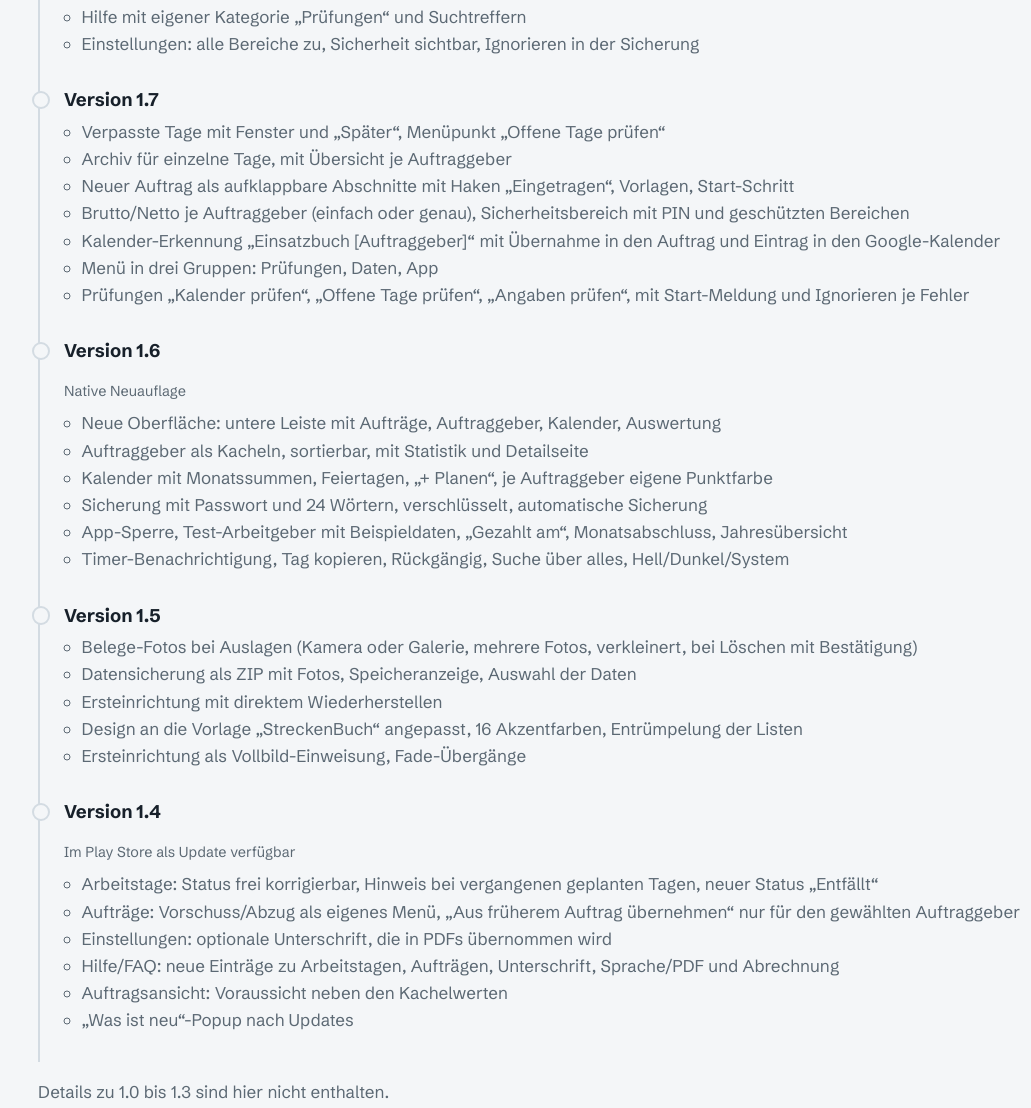
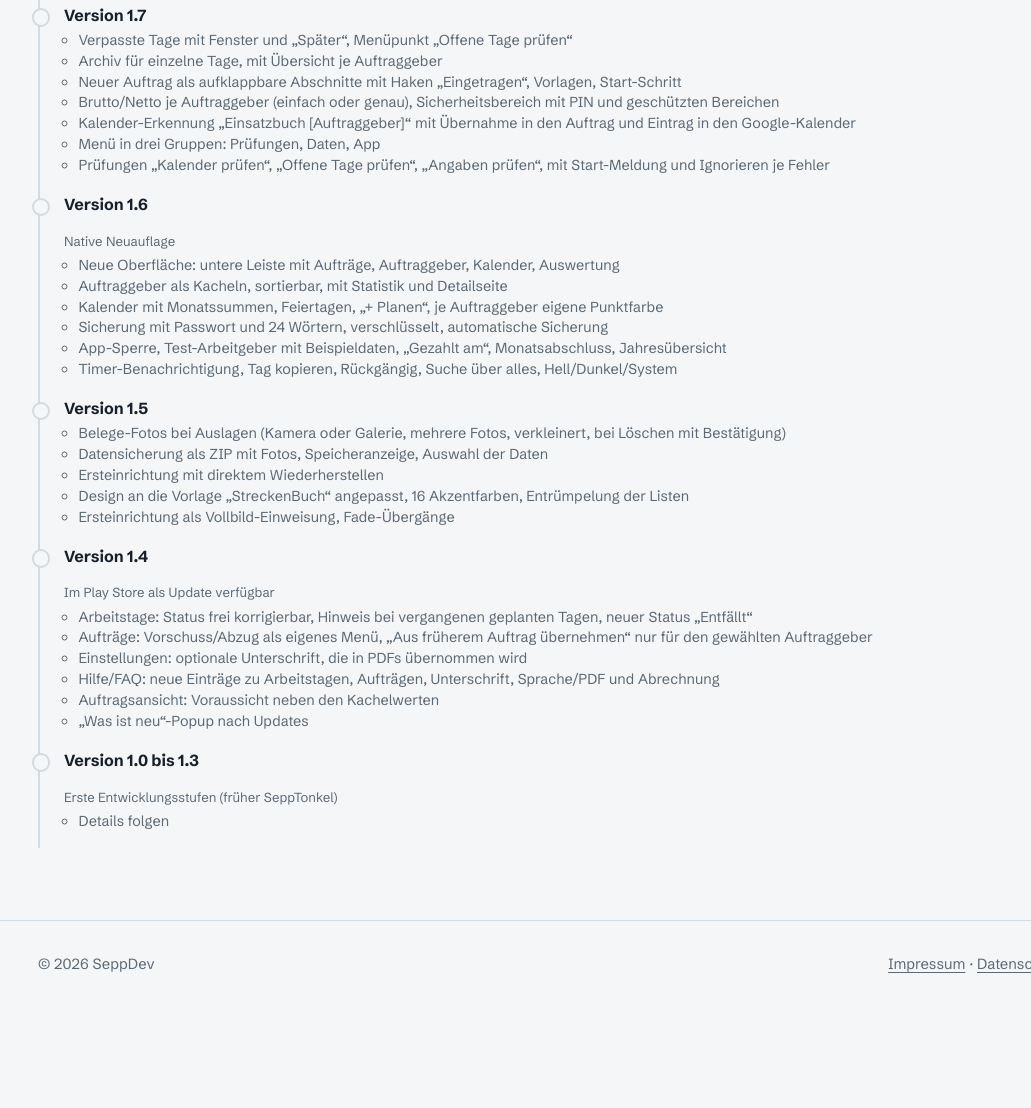
Before and after one commit to SeppelNet/seppdev, a plain HTML site: page einsatzbuch/versionen.html in a window 1280 px wide. Shown: the part 648-1756 px from the top of the page, without its empty margins (90-1121 px from the left). After the commit the page ends 1656 px from the top, so only its background shows below. Drawn offline with Linux system fonts and the light colour scheme.

Commit message:
Compact version history and add 1.0 to 1.3 entry
Co-Authored-By: Claude Haiku 5.5 <noreply@anthropic.com>
Claude-Session: https://claude.ai/code/session_01E1K343hC54woJrBqTKYrLa

```diff
--- a/einsatzbuch/versionen.html
+++ b/einsatzbuch/versionen.html
@@ -38,7 +38,7 @@
 
   <section aria-labelledby="verlauf-titel">
     <h2 id="verlauf-titel" class="visually-hidden">Alle Versionen</h2>
-    <ol class="timeline">
+    <ol class="timeline compact">
       <li class="current">
         <h3>Version 1.8</h3>
         <p class="when">In Arbeit</p>
@@ -103,8 +103,15 @@
           <li>„Was ist neu“-Popup nach Updates</li>
         </ul>
       </li>
+      <li>
+        <h3>Version 1.0 bis 1.3</h3>
+        <p class="when">Erste Entwicklungsstufen (früher SeppTonkel)</p>
+        <ul>
+          <li>Details folgen</li>
+        </ul>
+      </li>
     </ol>
-    <p class="section-lede" style="margin-top:1rem;">Details zu 1.0 bis 1.3 sind hier nicht enthalten.</p>
+
   </section>
 
 </main>
--- a/style.css
+++ b/style.css
@@ -203,3 +203,10 @@ h2 { font-size: 1.6rem; letter-spacing: -0.02em; margin: 0 0 1.25rem; }
 @media (prefers-reduced-motion: reduce) { .tester-count .bar span { transition: none; } }
 
 .visually-hidden { position: absolute; width: 1px; height: 1px; overflow: hidden; clip: rect(0 0 0 0); white-space: nowrap; }
+
+/* Versionsverlauf kompakt */
+.timeline.compact > li { padding-bottom: calc(1rem * var(--sp)); }
+.timeline.compact h3 { font-size: 1rem; margin-bottom: 0.1rem; }
+.timeline.compact .when { font-size: 0.82rem; margin-bottom: 0.2rem; }
+.timeline.compact ul { font-size: 0.9rem; line-height: 1.45; padding-left: 0.9rem; }
+.timeline.compact li li { margin: 0; }
```
